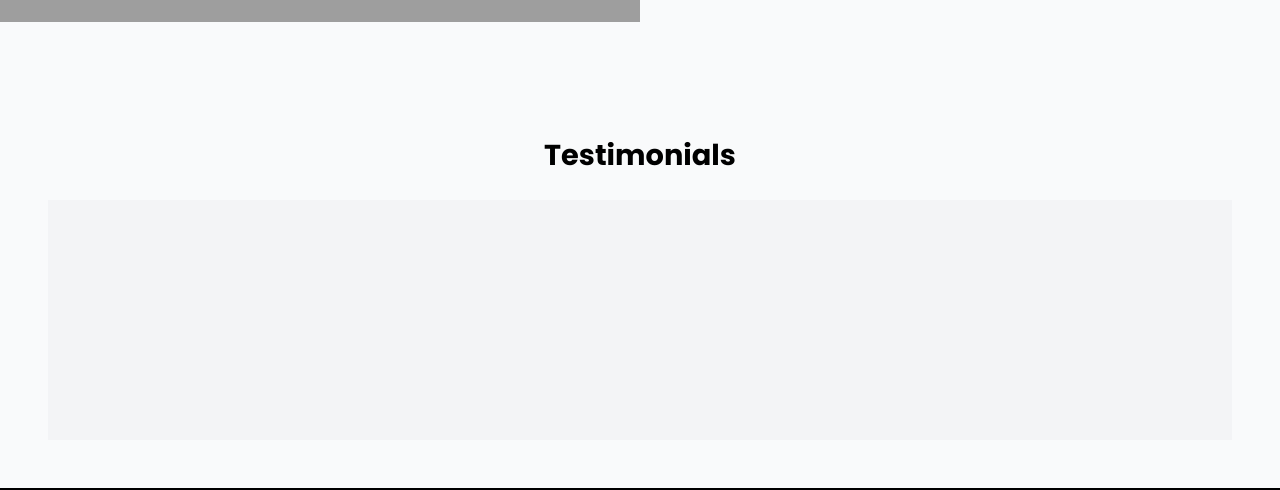
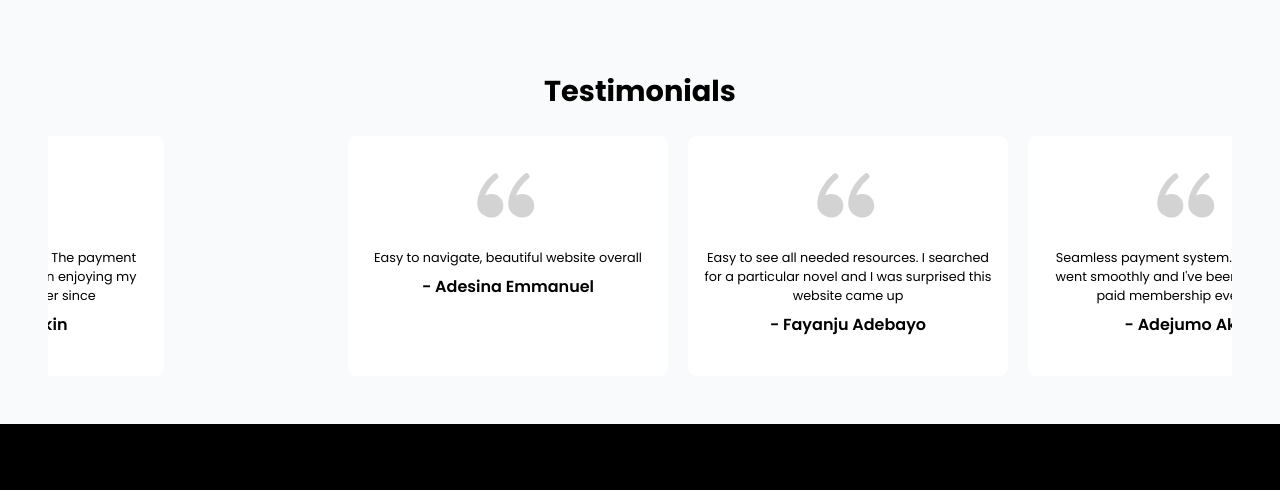
Before and after one commit to davidfayanju1/PeriOpBlog, a React (Vite) app: page / in a window 1280 px wide. Shown: the part 1721-2211 px from the top of the page. Built offline with nearby package versions, Linux system fonts and the light colour scheme; grey boxes are pictures that could not be loaded.

Commit message:
Creation of Marquee

```diff
--- a/package.json
+++ b/package.json
@@ -14,7 +14,9 @@
     "postcss": "^8.4.47",
     "react": "^18.3.1",
     "react-dom": "^18.3.1",
+    "react-fast-marquee": "^1.6.5",
     "react-icons": "^5.3.0",
+    "react-marquee": "^1.0.0",
     "react-router-dom": "^6.28.0",
     "tailwindcss": "^3.4.14"
   },
--- a/src/App.css
+++ b/src/App.css
@@ -134,3 +134,12 @@
 .inner-text {
   transform: rotate(-45deg);
 }
+
+.custom-multiline-ellipsis {
+  display: -webkit-box;
+  -webkit-line-clamp: 3;
+  line-clamp: 3;
+  -webkit-box-orient: vertical;
+  overflow: hidden;
+  text-overflow: ellipsis;
+}
--- /dev/null
+++ b/src/components/modules/events/EventsComp.tsx
@@ -0,0 +1,9 @@
+const EventsComp = () => {
+  return (
+    <div className="page_container">
+      <h1 className="title">Events</h1>
+    </div>
+  );
+};
+
+export default EventsComp;
--- a/src/components/modules/home/HomeComp.tsx
+++ b/src/components/modules/home/HomeComp.tsx
@@ -9,6 +9,7 @@ import { FaDownload } from "react-icons/fa6";
 import { FaSignInAlt } from "react-icons/fa";
 import Reviews from "./Reviews";
 import Title from "../../UI/Title";
+import Testimonials from "./Testimonials";
 
 interface SearchState {
   title: string;
@@ -149,7 +150,7 @@ const HomeComp = () => {
         </section>
       </div>
 
-      <section className="section_container min-h-[10rem] w-full md:px-[2.5rem] px-[.5rem] flex items-center justify-start md:gap-4 gap-2">
+      <section className="section_container min-h-[10rem] w-full md:px-[2.5rem] px-[.5rem] flex items-center justify-start md:gap-4 gap-2 mx-auto">
         <div className="item_container flex items-center justify-center md:gap-5 gap-2 md:w-[70%] w-[89%]">
           <Input
             placeholder="Enter Author Name"
@@ -180,10 +181,10 @@ const HomeComp = () => {
         </div>
       </section>
 
-      <section className="howitworks py-[5rem]">
+      <section className="howitworks py-[3rem]">
         <Title textStyle="text-center mb-[3rem]">How it works</Title>
 
-        <div className="flow_blob md:px-[3rem] px-0 flex md:flex-row flex-col items-center justify-center w-full">
+        <div className="flow_blob md:px-[3rem] px-0 flex md:flex-row flex-col items-center justify-center md:w-full mx-auto w-[50%] ">
           {userStory.map((item, index) => (
             <div
               key={item.name}
@@ -212,8 +213,7 @@ const HomeComp = () => {
       </section>
 
       <section className="testimonials min-h-[20rem] md:p-[3rem] px-[1rem]">
-        <Title textStyle="text-center mb-[1.4rem]">Testimonials</Title>
-        <div className="item_container w-full bg-gray-100 min-h-[15rem]"></div>
+        <Testimonials />
       </section>
     </div>
   );
--- /dev/null
+++ b/src/components/modules/home/Testimonials.tsx
@@ -0,0 +1,41 @@
+import Title from "../../UI/Title";
+import Marquee from "react-fast-marquee";
+
+const Testimonials = () => {
+  const testimonials = [
+    {
+      name: "Adesina Emmanuel",
+      text: "Easy to navigate, beautiful website overall",
+    },
+
+    {
+      name: "Fayanju Adebayo",
+      text: "Easy to see all needed resources. I searched for a particular novel and I was surprised this website came up",
+    },
+    {
+      name: "Adejumo Akin",
+      text: "Seamless payment system. The payment went smoothly and I've been enjoying my paid membership ever since",
+    },
+  ];
+
+  return (
+    <div className="page_container">
+      <Title textStyle="text-center mb-[1.4rem]">Testimonials</Title>
+      <Marquee className="item_container flex items-center justify-center">
+        {testimonials.map((item) => (
+          <div className="testimonial_card my-auto bg-white rounded-[9px] min-h-[15rem] p-3 w-[20rem] mr-5">
+            <img src="/icons/quote.svg" alt="" className="mx-auto" />
+            <blockquote className="poppins-regular text-center text-[.8rem] custom-multiline-ellipsis">
+              {item?.text}
+            </blockquote>
+            <span className="author text-center block mt-2 poppins-semibold">
+              - {item?.name}
+            </span>
+          </div>
+        ))}
+      </Marquee>
+    </div>
+  );
+};
+
+export default Testimonials;
--- a/src/layout/DefaultLayout.tsx
+++ b/src/layout/DefaultLayout.tsx
@@ -6,11 +6,11 @@ interface DefaultLayoutProp {
   children: React.ReactNode;
 }
 
-const DefaultLayout: React.FC<DefaultLayoutProp> = ({ children }) => {
+const DefaultLayout = ({ children }: DefaultLayoutProp) => {
   return (
     <div>
       <Nav />
-      <div className="children_component mt-[6rem]">{children}</div>
+      <div className="mt-[6rem]">{children}</div>
       <Footer />
     </div>
   );
--- a/src/pages/Events.tsx
+++ b/src/pages/Events.tsx
@@ -1,9 +1,10 @@
+import EventsComp from "../components/modules/events/EventsComp";
 import DefaultLayout from "../layout/DefaultLayout";
 
 const Events = () => {
   return (
     <DefaultLayout>
-      <div className="title">Events</div>
+      <EventsComp />
     </DefaultLayout>
   );
 };
```
Also changed, not shown: public/icons/quote.svg (added), 1 other file (tests, documents, lock files or other folders).
